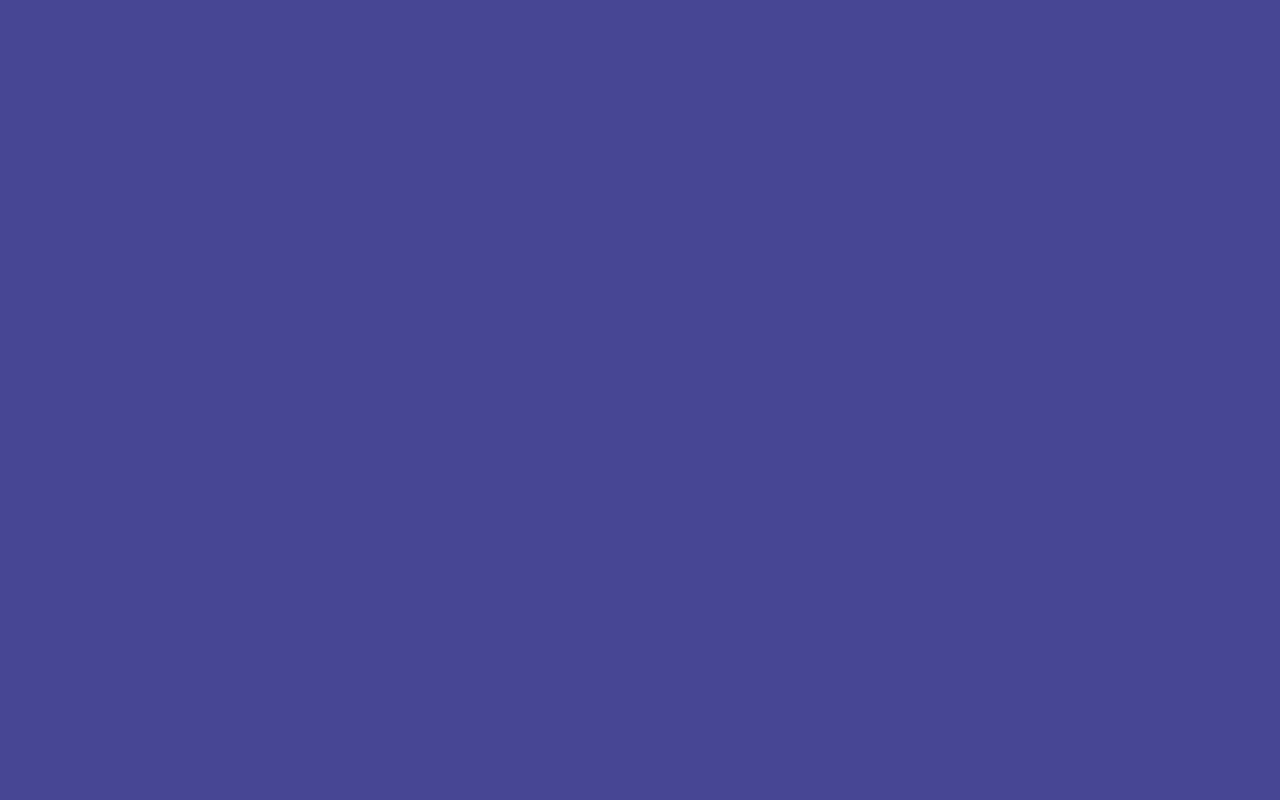
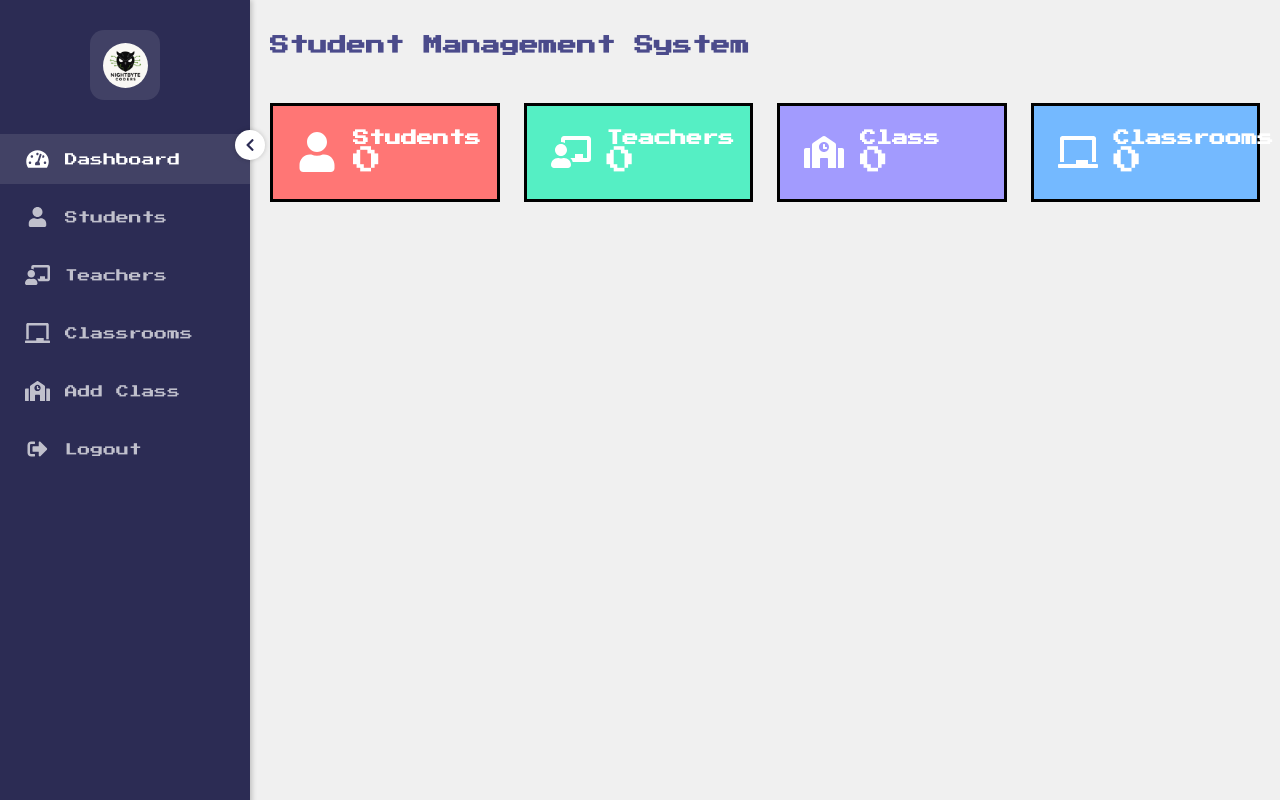
Before and after one commit to codeyatoh/student-management-system, a React (Vite) app: page /dashboard in a window 1280 px wide. Before the commit this address had no page. Built offline with nearby package versions, Linux system fonts and the light colour scheme.

Commit message:
feat: update dashboard sidebar to pixel/retro collapsible style and fix image import

```diff
--- a/src/App.jsx
+++ b/src/App.jsx
@@ -1,6 +1,6 @@
 import { Route, Routes } from 'react-router-dom';
 import LoginPage from './components/LoginPage/LoginPage';
-// import Dashboard from './Dashboard';
+import Dashboard from './components/Dashboard/DashBoard.jsx';
 // import AddClassroom from './components/AddClassroom';
 // import AddStudent from './components/AddStudent';
 // import AddTeacher from './components/AddTeacher';
@@ -10,8 +10,8 @@ function App() {
   return (
     <Routes>
       <Route path="/" element={<LoginPage />} />
-      {/* <Route path="/dashboard" element={<Dashboard />} />
-      <Route path="/add-student" element={<AddStudent />} />
+      <Route path="/dashboard" element={<Dashboard />} />
+      {/* <Route path="/add-student" element={<AddStudent />} />
       <Route path="/add-classroom" element={<AddClassroom />} />
       <Route path="/add-teacher" element={<AddTeacher />} />
       <Route path="/add-admin" element={<AddAdmin />} /> */}
--- a/src/components/Dashboard/DashBoard.css
+++ b/src/components/Dashboard/DashBoard.css
@@ -6,121 +6,200 @@
     background-color: #f0f0f0;
 }
 
-/* Sidebar */
+/* CSS Variables for retro theme */
+:root {
+    --primary-blue: #2c2c54;
+    --white: #ffffff;
+    --accent-orange: #ff7675;
+}
+
+/* Sidebar Styles */
 .sidebar {
     width: 250px;
-    background-color: #2c2c54;
-    color: white;
-    padding: 1rem;
-    transition: width 0.3s ease;
-    display: flex;
-    flex-direction: column;
-    align-items: stretch;
-}
-
-.sidebar-header {
-    display: flex;
-    justify-content: center;
-    align-items: center;
-    margin-bottom: 1rem;
-    height: 70px;
-    padding-bottom: 1rem;
-}
-
-.sidebar-logo-container {
-    display: flex;
-    flex-direction: row;
-    align-items: center;
-    justify-content: center;
-    height: 60px;
-    width: 100%;
-    gap: 1rem;
-}
-
-.sidebar-logo {
-    width: 40px;
-    height: 40px;
-    object-fit: contain;
-    display: block;
-}
-
-.sidebar-header h3 {
-    font-size: 0.9rem;
-    margin: 0;
-    white-space: nowrap;
-    margin-left: -2rem;
-}
-
-.sidebar-toggle {
-    background: none;
-    border: none;
-    color: white;
-    cursor: pointer;
-    font-size: 1.5rem;
-    padding: 0 0 0 0.5rem;
-    display: flex;
-    align-items: center;
-}
-
-.sidebar-menu {
-    list-style: none;
-    padding: 0;
-    margin: 0;
-    gap: 0.5rem;
-    font-size: 1rem;
-    white-space: nowrap;
+    height: 100vh;
+    background-color: var(--primary-blue);
+    padding: 20px 0;
+    box-shadow: 2px 0 5px rgba(0, 0, 0, 0.2);
+    transition: width 0.35s cubic-bezier(0.4, 0, 0.2, 1),
+                transform 0.35s cubic-bezier(0.4, 0, 0.2, 1);
+    position: fixed;
+    z-index: 100;
+    will-change: width, transform;
+    transform: translateZ(0);
+    backface-visibility: hidden;
     display: flex;
     flex-direction: column;
 }
 
-.sidebar-menu li {
-    margin-bottom: 0.5rem;
-    display: flex;
-    justify-content: flex-start;
-    align-items: center;
-    height: 48px;
+.sidebar.collapsed {
+    width: 80px;
 }
 
-.sidebar-menu a {
-    color: white;
-    text-decoration: none;
+.logo-container {
+    display: flex;
+    justify-content: center;
+    align-items: center;
+    padding: 10px 0 30px;
+    transition: padding 0.35s cubic-bezier(0.4, 0, 0.2, 1);
+}
+
+/* Enlarged logo */
+.logo {
+    width: 70px;
+    height: 70px;
+    background-color: rgba(255, 255, 255, 0.1);
+    border-radius: 14px;
     display: flex;
     align-items: center;
-    gap: 0.7rem;
-    font-size: 1rem;
-    padding: 0.7rem 1rem;
-    border-radius: 10px;
-    transition: background 0.2s;
-    position: relative;
+    justify-content: center;
+    transition: transform 0.4s cubic-bezier(0.34, 1.56, 0.64, 1),
+                width 0.35s cubic-bezier(0.4, 0, 0.2, 1),
+                height 0.35s cubic-bezier(0.4, 0, 0.2, 1);
+    will-change: transform;
 }
 
-.dashboard-layout.sidebar-closed .sidebar {
-    width: 80px;
-    align-items: center;
-    padding: 1rem 0;
+.logo img {
+    max-width: 45px;
+    transition: max-width 0.35s cubic-bezier(0.4, 0, 0.2, 1);
+    border-radius: 50%;
+    object-fit: cover;
 }
 
-.dashboard-layout.sidebar-closed .sidebar-header {
+.toggle-btn {
+    position: absolute;
+    right: -15px;
+    top: 130px;
+    width: 30px;
+    height: 30px;
+    background-color: var(--white);
+    border-radius: 50%;
+    display: flex;
+    align-items: center;
+    justify-content: center;
+    cursor: pointer;
+    box-shadow: 0 0 5px rgba(0, 0, 0, 0.2);
+    z-index: 100;
+    transition: transform 0.3s cubic-bezier(0.34, 1.56, 0.64, 1);
+    border: none;
+}
+
+.toggle-btn:hover {
+    transform: scale(1.1);
+}
+
+.toggle-btn svg {
+    color: var(--primary-blue);
+    transition: transform 0.35s cubic-bezier(0.4, 0, 0.2, 1);
+    will-change: transform;
+    font-size: 14px;
+}
+
+.sidebar.collapsed .toggle-btn svg {
+    transform: rotate(180deg);
+}
+
+.menu-item {
+    display: flex;
+    align-items: center;
+    padding: 15px 25px;
+    color: rgba(255, 255, 255, 0.7);
+    text-decoration: none;
+    transition: all 0.3s cubic-bezier(0.4, 0, 0.2, 1);
+    margin: 4px 0;
+    position: relative;
+    overflow: hidden;
+    font-family: 'Press Start 2P', cursive;
+    font-size: 0.8rem;
+}
+
+.sidebar.collapsed .menu-item {
+    padding: 15px 28px;
     justify-content: center;
 }
 
-.dashboard-layout.sidebar-closed .sidebar-menu a {
-    justify-content: center;
+.menu-item.active {
+    background-color: rgba(255, 255, 255, 0.1);
+    color: var(--white);
+    font-weight: 500;
 }
 
-.dashboard-layout.sidebar-closed .sidebar-logo-container {
-    flex-direction: column;
-    gap: 0.5rem;
-    height: 60px;
-    justify-content: center;
-    align-items: center;
+.menu-item:hover {
+    background-color: rgba(255, 255, 255, 0.1);
+    color: var(--white);
+    transform: translateX(4px);
 }
 
+.sidebar.collapsed .menu-item:hover {
+    transform: translateX(0) scale(1.1);
+}
+
+.menu-item svg {
+    font-size: 20px;
+    min-width: 25px;
+    margin-right: 15px;
+    transition: margin 0.35s cubic-bezier(0.4, 0, 0.2, 1),
+                transform 0.35s cubic-bezier(0.4, 0, 0.2, 1);
+    will-change: transform;
+}
+
+.sidebar.collapsed .menu-item:hover svg {
+    transform: scale(1.2);
+}
+
+.sidebar.collapsed .menu-item span {
+    max-width: 0;
+    opacity: 0;
+    transition: max-width 0.35s cubic-bezier(0.4, 0, 0.2, 1),
+                opacity 0.2s cubic-bezier(0.4, 0, 0.2, 1);
+    display: block;
+    white-space: nowrap;
+    overflow: hidden;
+}
+
+.menu-item span {
+    max-width: 150px;
+    opacity: 1;
+    transition: max-width 0.35s cubic-bezier(0.4, 0, 0.2, 1),
+                opacity 0.35s cubic-bezier(0.4, 0, 0.2, 1);
+    will-change: opacity, max-width;
+}
+
+.sidebar.collapsed .menu-item svg {
+    margin-right: 0;
+}
+
+.menu-item .badge {
+    margin-left: auto;
+    background-color: var(--accent-orange);
+    color: var(--white);
+    padding: 2px 8px;
+    border-radius: 12px;
+    font-size: 10px;
+    transition: opacity 0.35s cubic-bezier(0.4, 0, 0.2, 1),
+                transform 0.35s cubic-bezier(0.4, 0, 0.2, 1);
+}
+
+.sidebar.collapsed .menu-item .badge {
+    opacity: 0;
+    transform: scale(0);
+}
+
+/* Main Content Styles */
 .main-content {
     flex: 1;
-    padding: 2rem;
+    padding: 20px;
+    transition: margin-left 0.35s cubic-bezier(0.4, 0, 0.2, 1);
+    overflow-y: auto;
+    height: 100vh;
+    margin-left: 250px;
+    will-change: margin-left;
 }
 
+.sidebar.collapsed ~ .main-content {
+    margin-left: 80px;
+}
+
+/* Header */
 .header {
     display: flex;
     justify-content: space-between;
@@ -131,19 +210,10 @@
 .header h2 {
     font-size: 1.2rem;
     color: #4b4b8b;
+    font-family: 'Press Start 2P', cursive;
 }
 
-.user-info {
-    display: flex;
-    align-items: center;
-    gap: 1rem;
-}
-
-.logout-btn {
-    color: #4b4b8b;
-    text-decoration: none;
-}
-
+/* Stats Cards */
 .stats-grid {
     display: grid;
     grid-template-columns: repeat(auto-fit, minmax(200px, 1fr));
@@ -158,6 +228,7 @@
     align-items: center;
     gap: 1rem;
     border: 3px solid #000;
+    font-family: 'Press Start 2P', cursive;
 }
 
 .stat-icon {
@@ -172,6 +243,55 @@
 .stat-info p {
     margin: 0;
     font-size: 1.8rem;
+}
+
+/* Responsive Design */
+@media (max-width: 800px) {
+    .sidebar {
+        width: 80px;
+    }
+
+    .sidebar .menu-item span {
+        display: none;
+    }
+
+    .sidebar .menu-item svg {
+        margin-right: 0;
+    }
+
+    .main-content {
+        margin-left: 80px;
+    }
+
+    .sidebar.collapsed ~ .main-content {
+        margin-left: 80px;
+    }
+}
+
+@media (max-width: 600px) {
+    .main-content {
+        margin-left: 0;
+        padding: 10px;
+    }
+
+    .sidebar {
+        transform: translateX(-100%);
+    }
+
+    .sidebar:not(.collapsed) {
+        transform: translateX(0);
+    }
+}
+
+.user-info {
+    display: flex;
+    align-items: center;
+    gap: 1rem;
+}
+
+.logout-btn {
+    color: #4b4b8b;
+    text-decoration: none;
 }
 
 .widgets-grid {
--- a/src/components/Dashboard/DashBoard.jsx
+++ b/src/components/Dashboard/DashBoard.jsx
@@ -2,21 +2,19 @@ import React, { useState } from 'react';
 import { Link, useLocation } from 'react-router-dom';
 import {
   FaTachometerAlt, FaUser, FaChalkboardTeacher, FaUserShield, FaChalkboard,
-  FaSchool, FaArrowLeft, FaArrowRight
+  FaSchool, FaChevronLeft, FaSignOutAlt
 } from 'react-icons/fa';
 import './Dashboard.css';
-import nightbyteLogo from './assets/nightbyte.png';
+import nightbyteLogo from '../../assets/nightbyte.png';
 
 const Dashboard = () => {
-  const [isSidebarOpen, setIsSidebarOpen] = useState(false);
+  const [isSidebarCollapsed, setIsSidebarCollapsed] = useState(false);
   const location = useLocation();
 
-  // Debugging: Log the current pathname and active status
-  console.log('Current Pathname:', location.pathname);
-  console.log('Is Dashboard link active?', location.pathname === '/dashboard');
+  // TODO: Fetch dynamic stats from Firestore here using useEffect
 
   const toggleSidebar = () => {
-    setIsSidebarOpen(!isSidebarOpen);
+    setIsSidebarCollapsed(!isSidebarCollapsed);
   };
 
   const stats = [
@@ -27,63 +25,48 @@ const Dashboard = () => {
   ];
 
   return (
-    <div className={`dashboard-layout ${!isSidebarOpen ? 'sidebar-closed' : ''}`}>
+    <div className="dashboard-layout">
       {/* Sidebar */}
-      <div className="sidebar">
-        <div className="sidebar-header">
-          <div className="sidebar-logo-container">
-            <button onClick={toggleSidebar} className="sidebar-toggle">
-              {isSidebarOpen ? <FaArrowLeft /> : <FaArrowRight />}
-            </button>
+      <div className={`sidebar ${isSidebarCollapsed ? 'collapsed' : ''}`} id="sidebar">
+        <div className="logo-container">
+          <div className="logo">
+            <img src={nightbyteLogo} alt="NightByte Logo" />
           </div>
         </div>
-        <div className="sidebar-profile">
-          <img src={nightbyteLogo} alt="Profile" className="profile-pic" />
-          {isSidebarOpen && (
-            <div className="profile-info">
-              <div className="profile-name">bunsai</div>
-              <div className="profile-role">admin</div>
-            </div>
-          )}
+
+        <div className="toggle-btn" id="toggle-btn" onClick={toggleSidebar} aria-label="Toggle Sidebar">
+          <FaChevronLeft />
         </div>
-        <ul className="sidebar-menu">
-          <li>
-            <Link to="/dashboard" className={`sidebar-link ${location.pathname === '/dashboard' ? 'active' : ''}`}>
-              <span className="sidebar-icon" data-tooltip="Dashboard"><FaTachometerAlt /></span>
-              {isSidebarOpen && <span className="sidebar-text">Dashboard</span>}
-            </Link>
-            {/* Debugging: Log the applied class for Dashboard link */}
-            {console.log('Dashboard Link Class:', `sidebar-link ${location.pathname === '/dashboard' ? 'active' : ''}`)}
-          </li>
-          <li>
-            <Link to="/add-student" className={`sidebar-link ${location.pathname === '/add-student' ? 'active' : ''}`}>
-              <span className="sidebar-icon" data-tooltip="Students"><FaUser /></span>
-              {isSidebarOpen && <span className="sidebar-text">Students</span>}
-            </Link>
-          </li>
-          <li>
-            <Link to="/add-teacher" className={`sidebar-link ${location.pathname === '/add-teacher' ? 'active' : ''}`}>
-              <span className="sidebar-icon" data-tooltip="Teachers"><FaChalkboardTeacher /></span>
-              {isSidebarOpen && <span className="sidebar-text">Teachers</span>}
-            </Link>
-          </li>
-          <li>
-            <Link to="/add-classroom" className={`sidebar-link ${location.pathname === '/add-classroom' ? 'active' : ''}`}>
-              <span className="sidebar-icon" data-tooltip="Classrooms"><FaChalkboard /></span>
-              {isSidebarOpen && <span className="sidebar-text">Classrooms</span>}
-            </Link>
-          </li>
-          <li>
-            <Link to="/add-class" className={`sidebar-link ${location.pathname === '/add-class' ? 'active' : ''}`}>
-              <span className="sidebar-icon" data-tooltip="Add Class"><FaSchool /></span>
-              {isSidebarOpen && <span className="sidebar-text">Add Class</span>}
-            </Link>
-          </li>
-        </ul>
-        {/* Move Log Out button to the bottom of the sidebar */}
-        <div className="sidebar-logout">
-          <Link to="/" className="logout-btn">Log Out</Link>
-        </div>
+
+        <Link to="/dashboard" className={`menu-item ${location.pathname === '/dashboard' ? 'active' : ''}`}>
+          <FaTachometerAlt />
+          <span>Dashboard</span>
+        </Link>
+
+        <Link to="/add-student" className={`menu-item ${location.pathname === '/add-student' ? 'active' : ''}`}>
+          <FaUser />
+          <span>Students</span>
+        </Link>
+
+        <Link to="/add-teacher" className={`menu-item ${location.pathname === '/add-teacher' ? 'active' : ''}`}>
+          <FaChalkboardTeacher />
+          <span>Teachers</span>
+        </Link>
+
+        <Link to="/add-classroom" className={`menu-item ${location.pathname === '/add-classroom' ? 'active' : ''}`}>
+          <FaChalkboard />
+          <span>Classrooms</span>
+        </Link>
+
+        <Link to="/add-class" className={`menu-item ${location.pathname === '/add-class' ? 'active' : ''}`}>
+          <FaSchool />
+          <span>Add Class</span>
+        </Link>
+
+        <Link to="/" className="menu-item">
+          <FaSignOutAlt />
+          <span>Logout</span>
+        </Link>
       </div>
 
       {/* Main Content */}
```
Also changed, not shown: src/components/LoginPage/LoginPage.jsx (+15 -13 lines).
